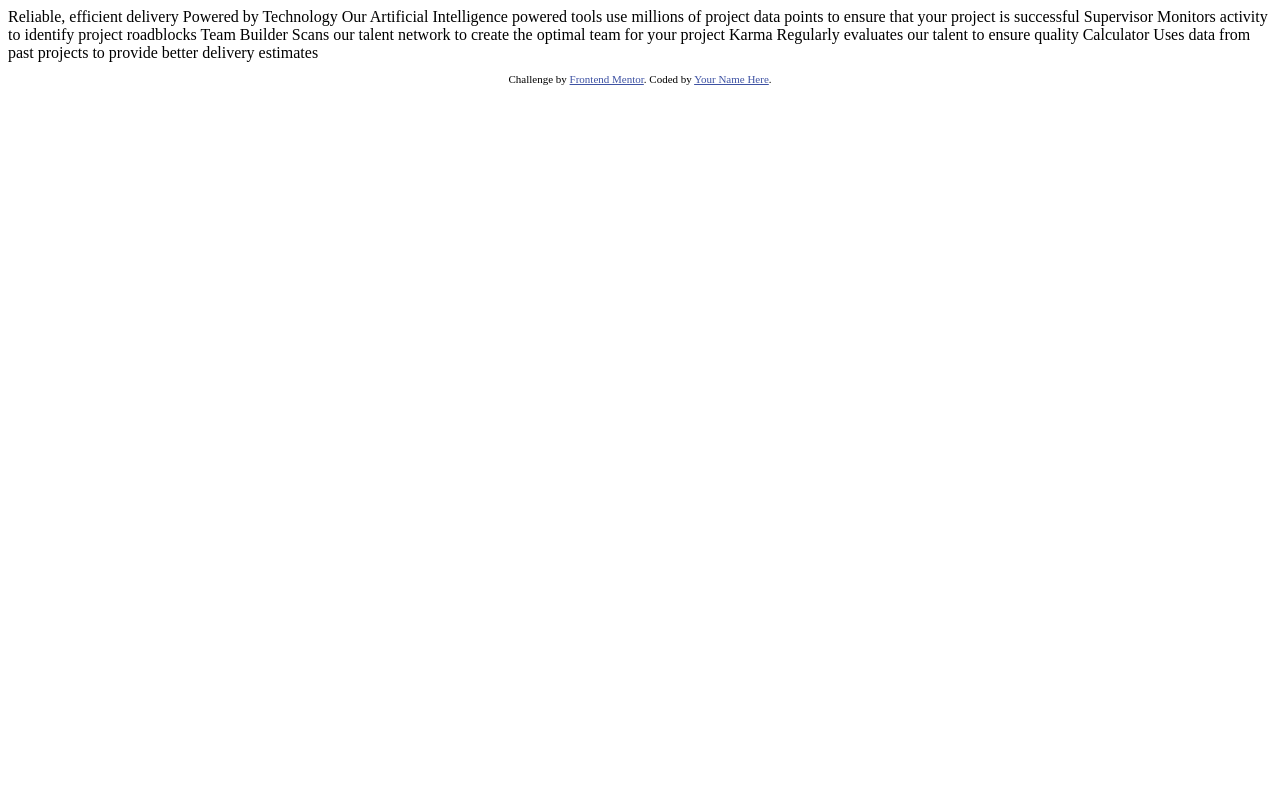
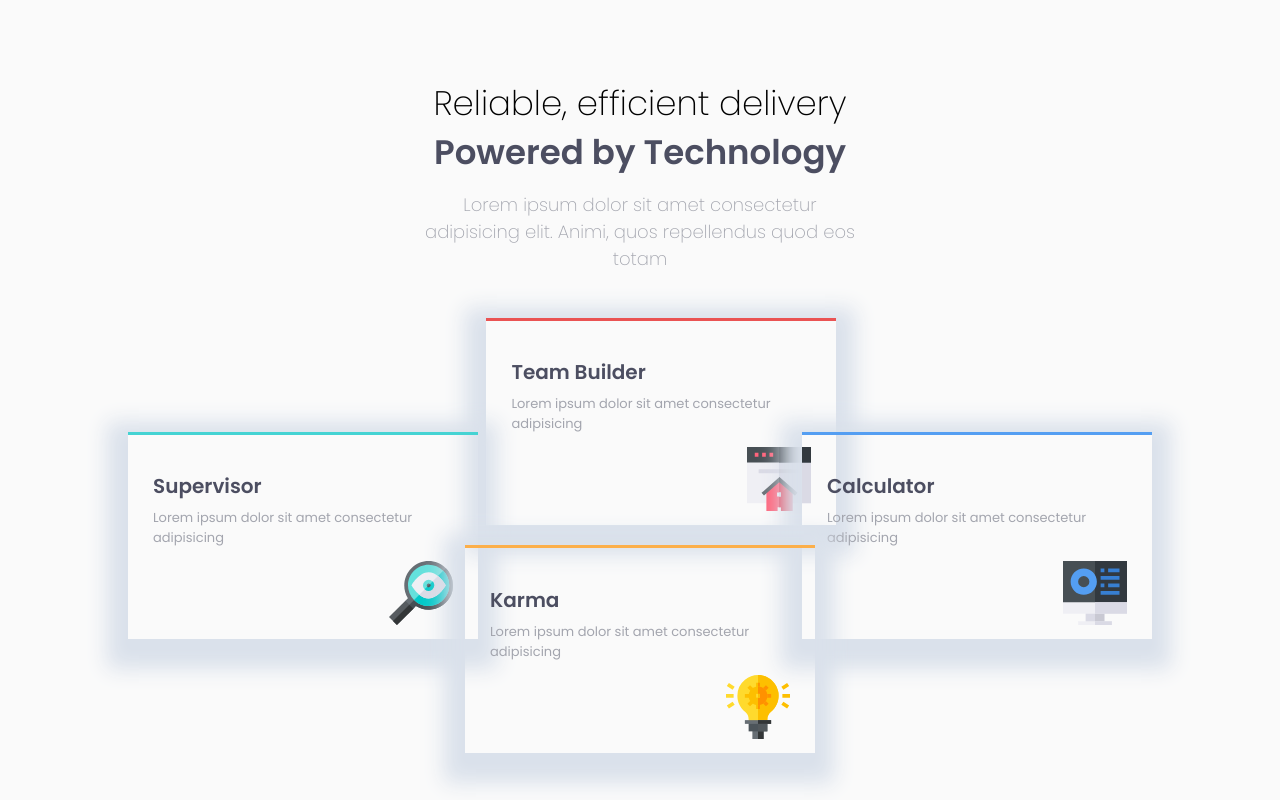
Before and after one commit to JuanesGalvis/Challenge-Cards, a website: page index.html in a window 1280 px wide. Drawn offline with Linux system fonts and the light colour scheme.

Commit message:
Finalizado Desktop, falta versión móvil

```diff
--- /dev/null
+++ b/CSS/style.css
@@ -0,0 +1,129 @@
+/* FUENTES */
+@import url('https://fonts.googleapis.com/css2?family=Poppins:wght@200;400;600&display=swap');
+
+
+body
+{
+    background-color: #FAFAFA;
+    padding: 0;
+    margin: 0;
+}
+
+.Texto
+{
+    padding-top: 50px;
+    margin: 0 auto;
+    width: 70%;
+    text-align: center;
+    font-family: 'Poppins';
+}
+
+.Texto__firstTitle
+{
+    font-size: 34px;
+    font-weight: 200;
+}
+
+.Texto__secontTitle
+{
+    font-size: 34px;
+    font-weight: 600;
+    margin-top: -30px;
+    color: hsl(234, 12%, 34%);
+}
+
+.Texto__descripcion
+{
+    font-size: 18px;
+    width: 50%;
+    margin: 0 auto;
+    font-weight: 200;
+    margin-top: -16px;
+    color: hsl(229, 6%, 66%);
+    padding-bottom: 46px;
+}
+
+.Card
+{
+    padding: 10px 25px;
+    width: 300px;
+}
+
+.Card h4
+{
+    font-family: 'Poppins';
+    font-weight: 600;
+    font-size: 20px;
+    color: hsl(234, 12%, 34%);
+}
+
+.Card p
+{
+    font-family: 'Poppins';
+    font-size: 13px;
+    color: hsl(229, 6%, 66%);
+    margin-top: -20px;
+}
+
+/* BLOQUE */
+.Grid
+{
+    width: 80%;
+    display: flex;
+    justify-content: center;
+    align-items: center;
+    flex-wrap: wrap;
+    margin: 0 auto;
+    height: 435px;
+    position: relative;
+    margin-bottom: 45px;
+}
+
+.Grid__Card--1
+{
+    border-top: 3px solid hsl(0, 78%, 62%);
+    display: flex;
+    flex-direction: column;
+    justify-content: center;
+    position: absolute;
+    top: 0;
+    left: 35%;
+    box-shadow: -1px 10px 20px 20px #DAE1EB
+}
+
+.Grid__Card--2
+{
+    border-top: 3px solid hsl(180, 62%, 55%);
+    display: flex;
+    flex-direction: column;
+    justify-content: center;
+    position: absolute;
+    left: 0;
+    box-shadow: -1px 10px 20px 20px #DAE1EB
+}
+
+.Grid__Card--3
+{
+    border-top: 3px solid hsl(212, 86%, 64%);
+    display: flex;
+    flex-direction: column;
+    justify-content: center;
+    position: absolute;
+    right: 0;
+    box-shadow: -1px 10px 20px 20px #DAE1EB
+}
+
+.Grid__Card--4
+{
+    border-top: 3px solid hsl(34, 97%, 64%);
+    display: flex;
+    flex-direction: column;
+    justify-content: center;
+    position: absolute;
+    bottom: 0;
+    box-shadow: -1px 10px 20px 20px #DAE1EB
+}
+
+.Card span{
+    text-align: right;
+}
--- a/index.html
+++ b/index.html
@@ -5,41 +5,46 @@
   <meta name="viewport" content="width=device-width, initial-scale=1.0"> <!-- displays site properly based on user's device -->
 
   <link rel="icon" type="image/png" sizes="32x32" href="./images/favicon-32x32.png">
+  <link rel="stylesheet" href="CSS/style.css">
 
   <title>Frontend Mentor | Four card feature section</title>
 
-  <!-- Feel free to remove these styles or customise in your own stylesheet 👍 -->
-  <style>
-    .attribution { font-size: 11px; text-align: center; }
-    .attribution a { color: hsl(228, 45%, 44%); }
-  </style>
 </head>
 <body>
 
-  Reliable, efficient delivery
-  Powered by Technology
+  <div class="Texto">
 
-  Our Artificial Intelligence powered tools use millions of project data points
-  to ensure that your project is successful
+    <h2 class="Texto__firstTitle">Reliable, efficient delivery</h2>
+    <h2 class="Texto__secontTitle">Powered by Technology</h2>
+    <p class="Texto__descripcion">Lorem ipsum dolor sit amet consectetur adipisicing elit. Animi, quos repellendus quod eos totam</p>
 
-  Supervisor
-  Monitors activity to identify project roadblocks
+  </div>
 
-  Team Builder
-  Scans our talent network to create the optimal team for your project
+  <div class="Grid">
 
-  Karma
-  Regularly evaluates our talent to ensure quality
+    <div class="Card Grid__Card--1">
+      <h4>Team Builder</h4>
+      <p>Lorem ipsum dolor sit amet consectetur adipisicing</p>
+      <span><img src="./images/icon-team-builder.svg" alt="con"></span>
+    </div>
+    <div class="Card Grid__Card--2">
+      <h4>Supervisor</h4>
+      <p>Lorem ipsum dolor sit amet consectetur adipisicing</p>
+      <span><img src="./images/icon-supervisor.svg" alt="con"></span>
+    </div>
+    <div class="Card Grid__Card--3">
+      <h4>Calculator</h4>
+      <p>Lorem ipsum dolor sit amet consectetur adipisicing</p>
+      <span><img src="./images/icon-calculator.svg" alt="con"></span>
+    </div>
+    <div class="Card Grid__Card--4">
+      <h4>Karma</h4>
+      <p>Lorem ipsum dolor sit amet consectetur adipisicing</p>
+      <span><img src="./images/icon-karma.svg" alt="con"></span>
+    </div>
 
-  Calculator
-  Uses data from past projects to provide better delivery estimates
+  </div>
 
 
-  <footer>
-    <p class="attribution">
-      Challenge by <a href="https://www.frontendmentor.io?ref=challenge" target="_blank">Frontend Mentor</a>.
-      Coded by <a href="#">Your Name Here</a>.
-    </p>
-  </footer>
 </body>
 </html>
```
Also changed, not shown: package.json (added, +27 -0 lines), 2 other files.
